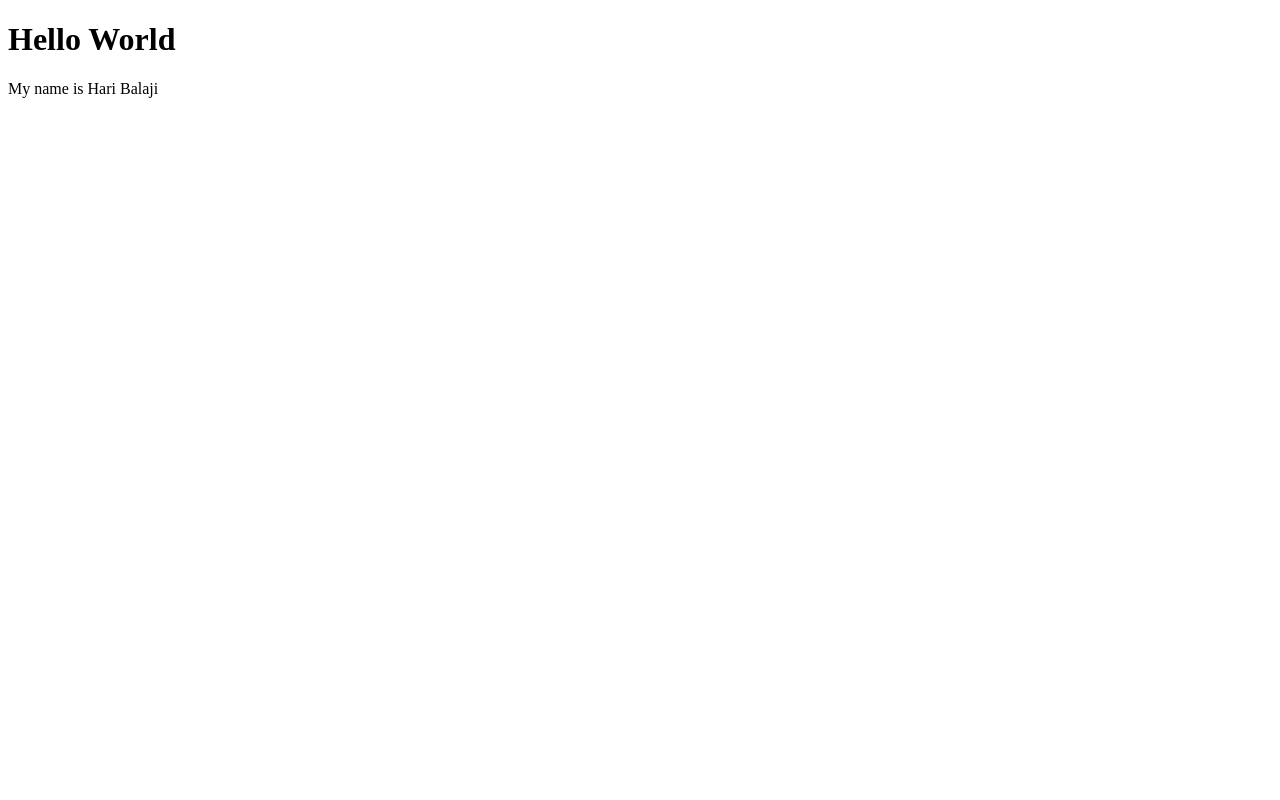
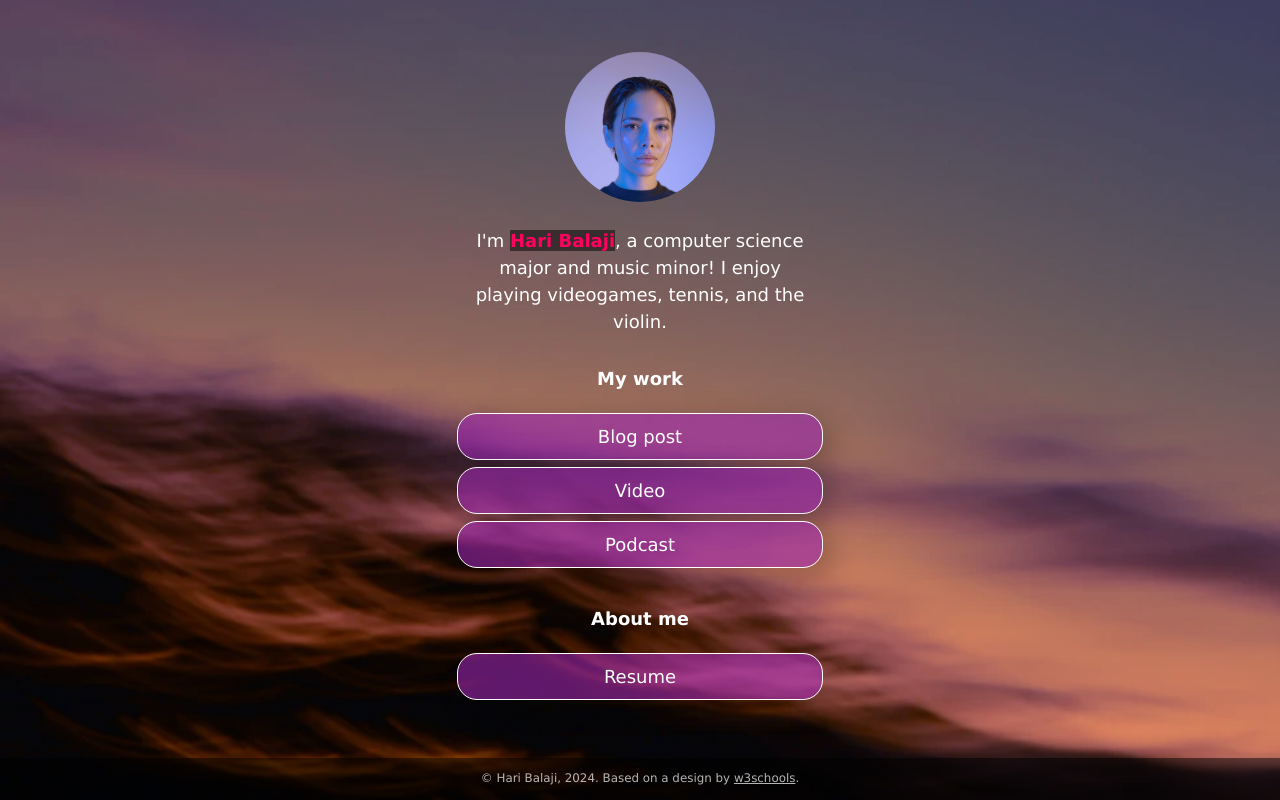
Before and after one commit to balajihp27/balajihp27.github.io, a plain HTML site: page index.html in a window 1280 px wide. Drawn offline with Linux system fonts and the light colour scheme.

Commit message:
kljk,hjg

```diff
--- /dev/null
+++ b/css/style.css
@@ -0,0 +1,231 @@
+:root {
+    --primaryText: #fff;
+    --secondaryText: #ff015e;
+    --primary: rgba(156, 39, 176, .60);
+    --secondary: rgba(255, 1, 94, .60);
+    --buttonHover: rgba(156, 39, 176, .40);
+    --smallButtonHover: rgba(0, 0, 0, .25);
+}
+
+html {
+    box-sizing: border-box;
+    /* keeps button boxes within phone screen width */
+    -ms-text-size-adjust: 100%;
+    -webkit-text-size-adjust: 100%;
+    height: 100%;
+}
+
+*,
+*:before,
+*:after {
+    box-sizing: inherit;
+}
+
+body {
+    margin: 0;
+    min-height: 100%;
+    /* The image used for the site background. Try changing skyscape.jpg to stars.jpg. Put a replacement photo in the images folder and, in line 21 below, replace skyscape.jpg with yourbackgroundfilename.jpg */
+    /* The linear gradient darkens the image, like putting a sunglasses lens on top of it. If you want to darken the image even more, change 0.1 (both times) to 0.3 or higher */
+    background: linear-gradient(rgba(0, 0, 0, 0.1), rgba(0, 0, 0, 0.1)), url(../images/skyscape.jpg);
+    /* Prevents the browser from repeating or "tiling" the background image */
+    background-repeat: no-repeat;
+    background-position: center;
+    /* Freezes the image so that even the content scrolls down, the background stays put */
+    background-attachment: fixed;
+    /* Resizes the background image to cover the entire container */
+    background-size: cover;
+    font-family: Futura, Verdana, sans-serif;
+    line-height: 1.5;
+    font-size: 18px;
+    display: flex;
+    flex-direction: column;
+    justify-content: space-around;
+    align-items: center;
+}
+
+h1 {
+    font-size: 1em;
+}
+
+h2 {
+    font-size: 1em;
+    margin-bottom: 0;
+}
+
+img {
+    margin: .5em 1em;
+    /* border: 1px solid #ccc; */
+    border-radius: 50%;
+    height: 150px;
+    max-width: 100%;
+    object-fit: cover;
+    /* Resizes the image to cover the entire container */
+}
+
+.container {
+    text-align: center;
+    width: 100%;
+    padding: 0;
+    margin-right: auto;
+    margin-left: auto;
+    flex: 1;
+    display: flex;
+    flex-direction: column;
+    justify-content: center;
+}
+
+.image-container {
+    text-align: center;
+    width: 100%;
+}
+
+.main-text-color {
+    color: var(--primaryText);
+}
+
+.name {
+    color: var(--secondaryText);
+}
+
+.name strong {
+    background-color: rgba(0, 0, 0, 0.50);
+}
+
+.section-header {
+    padding-top: .5em;
+}
+
+.button,
+.intro,
+.links-container,
+.slidedown,
+.external-link {
+    width: 100%;
+    min-width: 50%;
+    padding: .5em 1em;
+    text-decoration: none;
+    color: inherit;
+    text-align: center;
+}
+
+.button, .external-link {
+    border: 1px solid var(--primaryText);
+    border-radius: 20px;
+    box-shadow: 7px 6px 28px 1px rgba(0, 0, 0, 0.24);
+    overflow: hidden;
+    white-space: nowrap;
+    display: inline-block;
+    background-color: var(--primary);
+    cursor: pointer;
+    transition: 0.2s all;
+}
+
+.button:not(.highlight) {
+    background-color: var(--primary);
+}
+
+@media (hover: hover) {
+    .button:hover { background-color: var(--buttonHover); }
+}
+
+.button.highlight {
+    background-color: var(--secondary);
+}
+
+.button:active, .external-link:active {
+    transform: scale(0.98);
+    /* Scaling button to 0.98 to its original size */
+    box-shadow: 3px 2px 22px 1px rgba(0, 0, 0, 0.24);
+    /* Lowering the shadow */
+}
+
+.intro {
+    margin: 0 auto;
+}
+
+.section {
+    margin-top: 1em;
+}
+
+.slidedown {
+    margin: 0 auto;
+    padding: 0;
+    -webkit-transition: height .4s ease;
+    -o-transition: height .4s ease;
+    transition: height .4s ease;
+    overflow: hidden;
+    height: 0;
+}
+
+.external-link {
+    border: 1px solid var(--primaryText);
+    border-radius: 20px;
+    background-color: transparent;
+    display: flex;
+    align-items: center;
+    justify-content: center;
+    padding: 0;
+    margin: .5em auto 1.5em auto;
+    text-decoration: none;
+    color: inherit;
+    height: 2em;
+    width: 6em;
+}
+
+.external-link:hover {
+    background-color: var(--smallButtonHover)
+}
+
+.description {
+    display: flex;
+    text-align: left;
+    flex-direction: column;
+    padding: 0 .6em;
+}
+
+.description > p {
+    margin: .5em 0;
+}
+
+.footer {
+  font-size: .66em;
+  background-color: rgba(0, 0, 0, .5);
+  color: rgba(225, 225, 225, .8);
+  text-decoration: none;
+  width: 100%;
+  min-height: 3em;
+  display: flex;
+  align-items: center;
+  justify-content: center;
+  position: relative;
+}
+
+.footer a {
+    color: inherit;
+}
+
+/* Media queries allow you to change style properties according to the screen width. In this case, if the screen is AT LEAST 540 pixels wide (bigger than a standard phone), the .container resizes to 540 pixels and the buttons and intro resize to 85% of the container width */
+@media (min-width: 540px) {
+    .container {
+        max-width: 540px;
+    }
+
+    .button,
+    .intro,
+    .slidedown {
+        width: 85%;
+    }
+}
+
+/* If the screen is AT LEAST 768 pixels wide (standard tablet or larger), the .container resizes to 750 pixels and the buttons and intro resize to 40% of the container width */
+@media (min-width: 768px) {
+    .container {
+        max-width: 768px;
+    }
+
+    .button,
+    .intro,
+    .slidedown {
+        width: 40%;
+    }
+}
--- a/index.html
+++ b/index.html
@@ -1,7 +1,74 @@
 <!DOCTYPE html>
-<html>
-<body>
-<h1>Hello World</h1>
-<p>My name is Hari Balaji</p>
+<!-- This page is adapted from w3schools "How to make a link tree website https://www.w3schools.com/howto/howto_website_create_linktree.asp" -->
+<html lang="en">
+
+<head>
+  <meta charset="utf-8" />
+  <meta name="viewport" content="width=device-width, initial-scale=1" />
+  <!-- Add your name below -->
+  <title>Hari Balaji</title>
+  <link rel="stylesheet" href="css/style.css">
+</head>
+
+<body class="main-text-color">
+  <!-- Content container. Everything except footer goes here -->
+  <div class="container">
+    <!-- Image and name container. Put your replacement photo—which you should crop to be square—in the images folder, then change the source attribute to images/yourportraitfilename.jpg. This path says, "Look in the images folder for yourportraitfilename.jpg." Be sure to change the alt text, too. -->
+    <div class="image-container">
+      <img src="images/portrait.jpg" alt="Photo by Art Hauntington">
+    </div>
+    <div class="intro">
+      I'm <span class="name"><strong>Hari Balaji</strong></span>, a computer science major and music minor! I enjoy playing videogames, tennis, and the violin.
+    </div>
+    <div class="section-header">
+      <h1>My work</h1>
+    </div>
+    <!-- Replace the # inside of the href="#" with your links. -->
+    <div class="links-container">
+      <div class="button toggle">Blog post</div>
+      <div class="slidedown">
+        <div class="description">
+          <h2>Blog post title</h2>
+          <p>Here, add a short but appealing description of your blog post.</p>
+          <a href="#" class="external-link" target="_blank">Read</a>
+        </div>
+      </div>
+
+      <div class="button toggle">Video</div>
+      <div class="slidedown">
+        <div class="description">
+          <h2>Video title</h2>
+          <p>Add a short but appealing description of your video.</p>
+          <a href="#" class="external-link" target="_blank">Watch</a>
+        </div>
+      </div>
+
+      <div class="button toggle">Podcast</div>
+      <div class="slidedown">
+        <div class="description">
+          <h2>Podcast title</h2>
+          <p>Add a short but appealing description of your podcast</p>
+          <a href="#" class="external-link" target="_blank">Listen</a>
+        </div>
+      </div>
+    </div>
+
+    <!-- Replace # with PDF from Google Docs, or replace the entire section with whatever you want. Or delete it! Or add another section below it!-->
+    <div class="section-header">
+      <h1>About me</h1>
+    </div>
+
+    <div class="links-container">
+      <a href="https://drive.google.com" class="button" target="_blank">Resume</a>
+    </div>
+
+  </div>
+  <div class="footer">
+    <p>© Hari Balaji, 2024. Based on a design by <a
+        href="https://www.w3schools.com/howto/howto_website_create_linktree.asp" target="_blank">w3schools</a>.
+    </p>
+  </div>
+  <script type="text/javascript" src="js/slider.js"></script>
 </body>
+
 </html>
--- /dev/null
+++ b/js/slider.js
@@ -0,0 +1,19 @@
+document.addEventListener("DOMContentLoaded", () => {
+  const a = document.querySelectorAll(".toggle");
+  a.forEach((e) => {
+    e.addEventListener("click", function () {
+      let slider = this.nextElementSibling;
+      if (slider.style.height) {
+        slider.style.height = null;
+        e.classList.remove("highlight");
+      } else {
+        document.querySelectorAll(".toggle.highlight").forEach((f) => {
+          f.classList.remove("highlight");
+          f.nextElementSibling.style.height = null;
+        });
+        e.classList.add("highlight");
+        slider.style.height = slider.scrollHeight + "px";
+      }
+    })
+  })
+})
```
Also changed, not shown: images/portrait.jpg (added), images/skyscape.jpg (added), images/stars.jpg (added), 1 other file.
